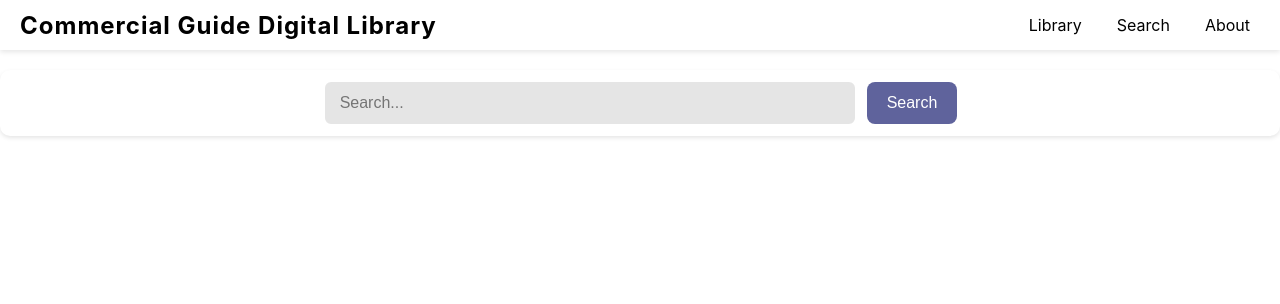
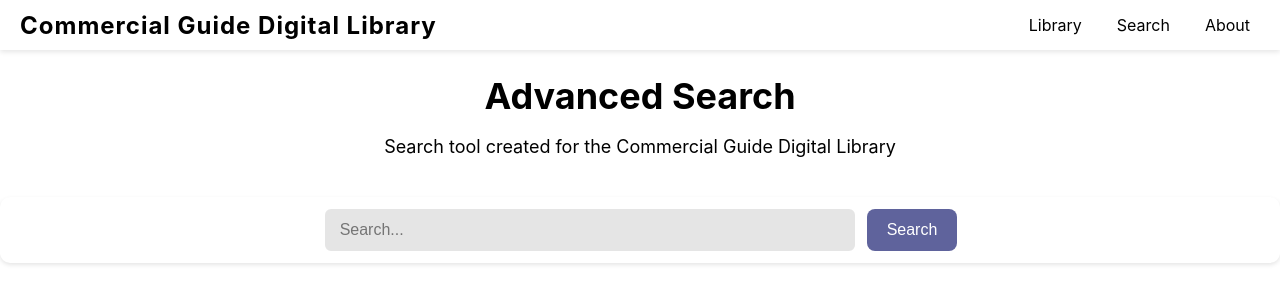
Before and after one commit to nicobonik/commercial-guide-digital-library, a React (Create React App) app: page /search in a window 1280 px wide. Shown: the top 304 px of the page. Built offline with nearby package versions, Linux system fonts and the light colour scheme; no server answers.

Commit message:
add header to the search page

```diff
--- a/src/components/About.js
+++ b/src/components/About.js
@@ -3,7 +3,7 @@ import React from 'react'
 const About = () => {
     return (
         <div className="about-container">
-            <div className="about-header">
+            <div className="header">
                 <h1>About Us</h1>
             </div>
 
--- a/src/components/SearchPage.js
+++ b/src/components/SearchPage.js
@@ -17,6 +17,11 @@ const Search = () => {
 
   return (
     <div>
+      <div className='header'>
+        <h1>Advanced Search</h1>
+        <p>Search tool created for the Commercial Guide Digital Library</p>
+      </div>
+
       <SearchBar onSearch={handleSearch} />
       <Results results={results} />
     </div>
--- a/src/index.css
+++ b/src/index.css
@@ -247,18 +247,18 @@ body {
 }
 
 /* Header */
-.about-header {
+.header {
     text-align: center;
     margin-bottom: 40px;
 }
 
-.about-header h1 {
+.header h1 {
     font-size: 36px;
     margin-bottom: 10px;
     color: var(--text-color);
 }
 
-.about-header p {
+.header p {
     font-size: 18px;
     color: var(--text-color);
 }
```
